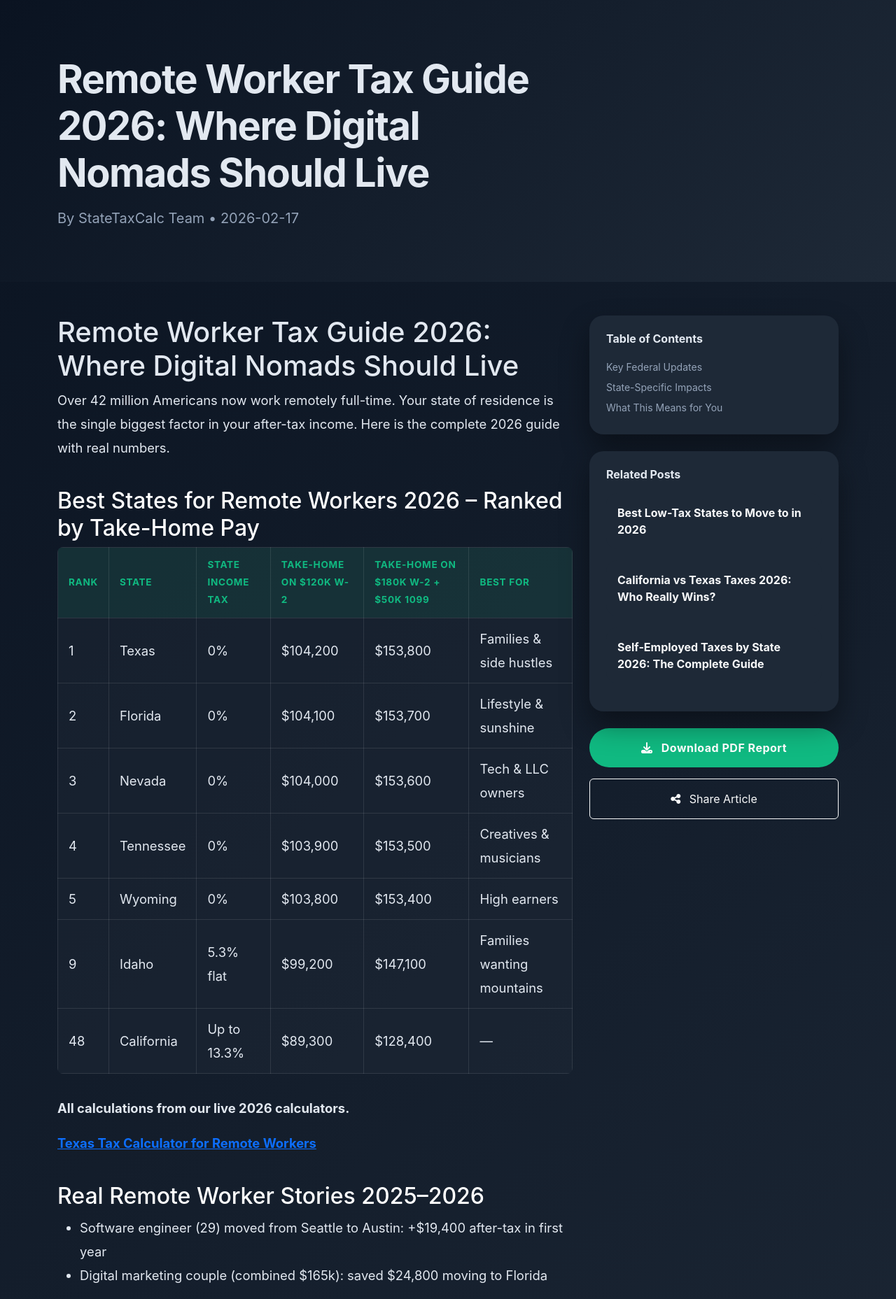
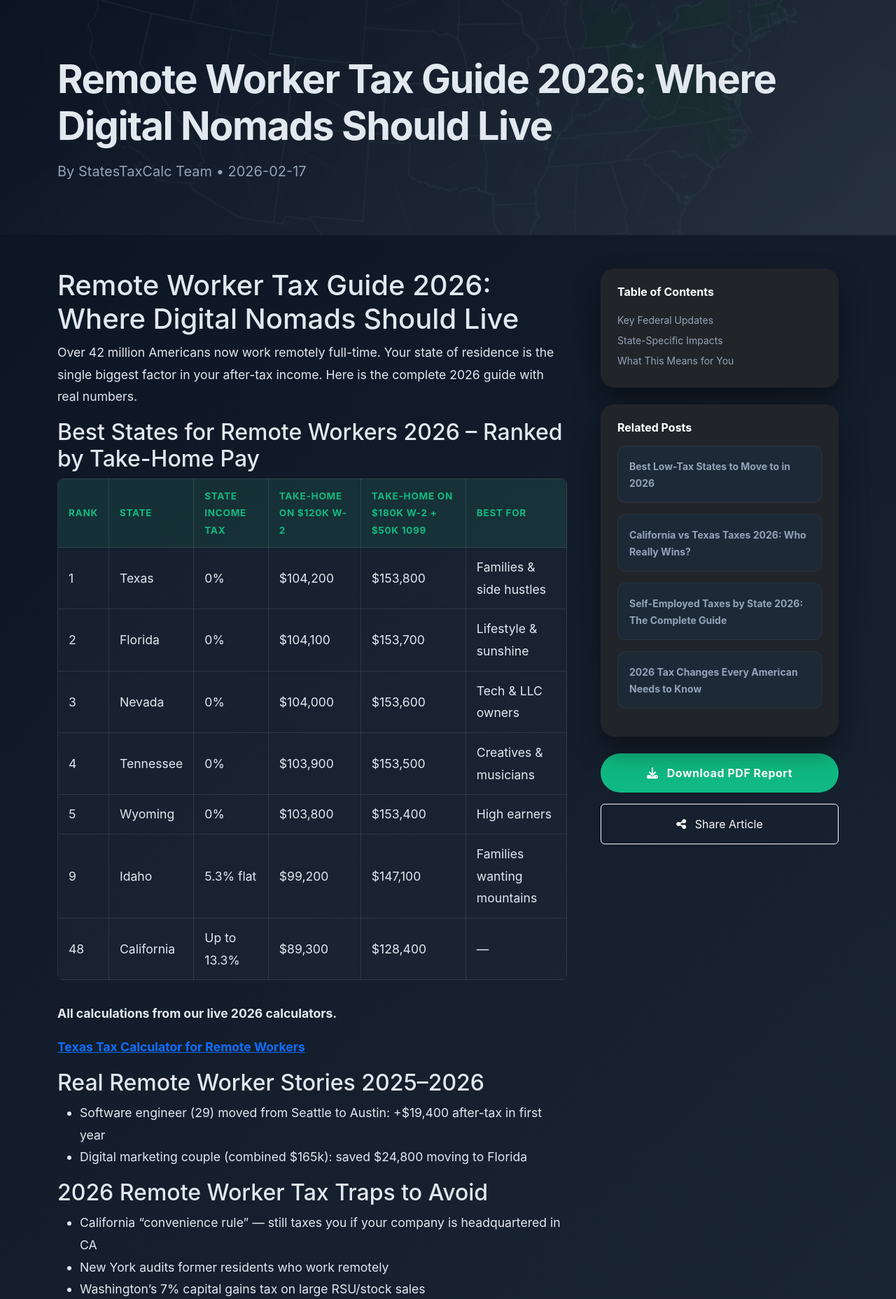
Before and after one commit to brockbriggs/statestaxcalc, a Flask app: page /blog/remote-worker-tax-guide-2026 in a window 1280 px wide. Shown: the part 67-1924 px from the top of the page at 70% size. Run offline with Flask 3, Linux system fonts and the light colour scheme.

Commit message:
update blog linking on calculators page

```diff
--- a/app.py
+++ b/app.py
@@ -54,7 +54,24 @@ def state_page(slug):
     state = next((s for s in STATES if s['slug'] == slug), None)
     if not state:
         abort(404)
-    return render_template('state_calculator.html', state=state, states=STATES)
+
+    # Filter for blogs that mention this state's name
+    related_blogs = [
+        post for post in blogs
+        if state['name'].lower() in post['title'].lower()
+        or state['name'].lower() in post['content'].lower()
+    ]
+
+    # Fallback to general guides if no state-specific match
+    if not related_blogs:
+        related_blogs = blogs[:3]
+
+    return render_template(
+        'state_calculator.html',
+        state=state,
+        states=STATES,
+        related_blogs=related_blogs[:3]
+    )
 
 @app.route('/calculate', methods=['POST'])
 def calculate():
--- a/static/css/style.css
+++ b/static/css/style.css
@@ -1,4 +1,4 @@
-/* static/css/style.css - Exact match to your 4 screenshots */
+/* static/css/style.css */
 
 :root {
     --bg: #0a1321;
@@ -15,7 +15,7 @@ body {
     min-height: 100vh;
 }
 
-/* Navbar - exact match */
+/* Navbar */
 .navbar {
     background: rgba(10, 19, 33, 0.97) !important;
     backdrop-filter: blur(12px);
@@ -60,26 +60,45 @@ body {
     color: var(--green);
 }
 
-/* Map background (subtle like your screenshots) */
+/* Map background - Local us-map.png */
 .map-bg {
     position: absolute;
     inset: 0;
-    background: url('https://i.imgur.com/2vK8zL9.png') center/cover no-repeat; /* dark US map with green states */
-    opacity: 0.12;
+    background: url("../us-map.png") center/cover no-repeat;
+    opacity: 0.15;
     pointer-events: none;
-    z-index: -1;
+    z-index: 0;
 }
 
 /* Blog & Homepage cards */
 .blog-card, .feature-card {
+    background: var(--card);
+    border: none;
+    border-radius: 20px;
     transition: all 0.4s cubic-bezier(0.4, 0, 0.2, 1);
+    height: 100%;
+    display: flex;
+    flex-direction: column;
 }
+
 .blog-card:hover, .feature-card:hover {
     transform: translateY(-16px);
     box-shadow: 0 30px 60px rgba(0,0,0,0.5);
 }
 
-/* Force visible text on dark backgrounds - site-wide fix */
+.card-icon {
+    width: 48px;
+    height: 48px;
+    background: var(--green);
+    border-radius: 12px;
+    display: flex;
+    align-items: center;
+    justify-content: center;
+    color: white;
+    font-size: 1.4rem;
+}
+
+/* Force visible text on dark backgrounds */
 .card,
 .right-panel,
 .left-panel {
@@ -94,22 +113,18 @@ small, .small {
     color: #94a3b8 !important;
 }
 
-/* Chart.js legend & labels */
+/* Chart.js adjustments */
 #taxPieChart {
     filter: brightness(1.1);
 }
 
-.chartjs-render-monitor {
-    color: #e2e8f0 !important;
-}
-
-/* Table styling for Blog Content */
+/* --- NEW: Blog Table Styling --- */
 .blog-content table {
     width: 100%;
     margin-bottom: 2rem;
     color: var(--text);
     border-collapse: collapse;
-    background: rgba(30, 41, 55, 0.5); /* Semi-transparent card color */
+    background: rgba(30, 41, 55, 0.5);
     border-radius: 8px;
     overflow: hidden;
 }
@@ -118,11 +133,11 @@ small, .small {
 .blog-content td {
     padding: 12px 15px;
     text-align: left;
-    border: 1px solid rgba(255, 255, 255, 0.1); /* Subtle grid lines */
+    border: 1px solid rgba(255, 255, 255, 0.1); /* Visible grid lines */
 }
 
 .blog-content th {
-    background-color: rgba(16, 185, 129, 0.1); /* Subtle green for headers */
+    background-color: rgba(16, 185, 129, 0.1); /* Subtle brand green */
     color: var(--green);
     font-weight: 700;
     text-transform: uppercase;
@@ -131,5 +146,25 @@ small, .small {
 }
 
 .blog-content tr:hover {
-    background-color: rgba(255, 255, 255, 0.03); /* Hover effect for rows */
+    background-color: rgba(255, 255, 255, 0.03);
 }
+
+/* --- NEW: Responsive Table Wrapper --- */
+/* If you wrap tables in a div with this class, they will scroll on mobile */
+.table-responsive {
+    overflow-x: auto;
+    -webkit-overflow-scrolling: touch;
+}
+
+/* Responsive container for markdown-generated tables */
+.table-responsive table {
+    min-width: 600px; /* Ensures tables don't get too squished */
+    width: 100%;
+}
+
+.table-responsive {
+    display: block;
+    width: 100%;
+    overflow-x: auto;
+    -webkit-overflow-scrolling: touch;
+}
--- a/templates/blog_post.html
+++ b/templates/blog_post.html
@@ -1,4 +1,3 @@
-<!-- templates/blog_post.html -->
 {% extends "base.html" %}
 
 {% block title %}{{ post.title }}{% endblock %}
@@ -7,99 +6,105 @@
 {% block head_extra %}
 <style>
     .blog-hero {
-        background: linear-gradient(135deg, #0a1321 0%, #1e2937 100%);
+        background: linear-gradient(135deg, rgba(10, 19, 33, 0.95) 0%, rgba(30, 41, 55, 0.95) 100%);
         padding: 80px 0 60px;
+        position: relative;
+        overflow: hidden;
+    }
+    .map-bg {
+        position: absolute;
+        inset: 0;
+        /* Correctly references your local background image */
+        background: url("{{ url_for('static', filename='us-map.png') }}") center/cover no-repeat;
+        opacity: 0.15;
+        z-index: 0;
     }
     .blog-content {
-        font-size: 1.15rem;
-        line-height: 1.85;
+        font-size: 1.1rem;
+        line-height: 1.8;
         color: #e2e8f0;
+        position: relative;
+        z-index: 1;
     }
-    .blog-content h2, .blog-content h3 {
-        color: white;
-        margin-top: 2.5rem;
+    /* Prevents wide tables from bleeding into the sidebar area */
+    .table-responsive {
+        display: block;
+        width: 100%;
+        overflow-x: auto;
+        -webkit-overflow-scrolling: touch;
+        margin-bottom: 2rem;
     }
     .sidebar {
         position: sticky;
         top: 100px;
-    }
-    .toc a {
-        color: #94a3b8;
-        text-decoration: none;
-    }
-    .toc a:hover {
-        color: #10b981;
+        z-index: 10;
     }
     .related-card {
         background: #1e2937;
-        border-radius: 16px;
+        border-radius: 12px;
+        border: 1px solid rgba(255,255,255,0.05);
         transition: all 0.3s ease;
     }
     .related-card:hover {
-        transform: translateY(-6px);
+        transform: translateY(-3px);
+        background: #263345;
     }
 </style>
 {% endblock %}
 
 {% block content %}
 <div class="blog-hero">
-    <div class="container">
+    <div class="map-bg"></div>
+    <div class="container position-relative">
         <div class="row">
-            <div class="col-lg-8">
+            <div class="col-lg-12">
                 <h1 class="display-4 fw-bold mb-3" style="letter-spacing: -1.5px;">{{ post.title }}</h1>
-                <p class="text-muted fs-5">
-                    By StateTaxCalc Team • {{ post.date }}
-                </p>
+                <p class="text-muted fs-5">By StatesTaxCalc Team • {{ post.date }}</p>
             </div>
         </div>
     </div>
 </div>
 
 <div class="container py-5">
-    <div class="row">
-        <!-- Main Content -->
-        <div class="col-lg-8">
+    <div class="row g-5"> <div class="col-lg-8">
             <div class="blog-content">
-                {{ content | safe }}
+                <div class="table-responsive">
+                    {{ content | safe }}
+                </div>
             </div>
 
-            <!-- Bottom CTA -->
-            <div class="mt-5 pt-5 border-top text-center">
-                <h4 class="mb-3">Ready to see your exact 2026 numbers?</h4>
-                <a href="/" class="btn btn-success btn-lg px-5 py-3">
+            <div class="mt-5 pt-5 border-top border-secondary text-center">
+                <h4 class="mb-3 text-white">Ready to see your exact 2026 numbers?</h4>
+                <a href="/" class="btn btn-success btn-lg px-5 py-3 fw-bold">
                     Try Our Free State Tax Calculators →
                 </a>
             </div>
         </div>
 
-        <!-- Sidebar -->
         <div class="col-lg-4">
             <div class="sidebar">
-                <!-- Table of Contents -->
-                <div class="card p-4 mb-4">
-                    <h6 class="fw-bold mb-3">Table of Contents</h6>
-                    <div class="toc small">
-                        <a href="#" class="d-block py-1">Key Federal Updates</a>
-                        <a href="#" class="d-block py-1">State-Specific Impacts</a>
-                        <a href="#" class="d-block py-1">What This Means for You</a>
+                <div class="card p-4 mb-4 bg-dark border-secondary">
+                    <h6 class="fw-bold mb-3 text-white">Table of Contents</h6>
+                    <div class="small">
+                        <a href="#" class="d-block py-1 text-muted text-decoration-none">Key Federal Updates</a>
+                        <a href="#" class="d-block py-1 text-muted text-decoration-none">State-Specific Impacts</a>
+                        <a href="#" class="d-block py-1 text-muted text-decoration-none">What This Means for You</a>
                     </div>
                 </div>
 
-                <!-- Related Posts -->
-                <div class="card p-4 mb-4">
-                    <h6 class="fw-bold mb-3">Related Posts</h6>
-                    {% for related in blogs[:3] if related.slug != post.slug %}
+                <div class="card p-4 mb-4 bg-dark border-secondary">
+                    <h6 class="fw-bold mb-3 text-white">Related Posts</h6>
+                    {% for related in blogs[:4] if related.slug != post.slug %}
                     <div class="related-card p-3 mb-3">
-                        <a href="/blog/{{ related.slug }}" class="text-decoration-none text-light">
-                            <strong>{{ related.title }}</strong>
+                        <a href="/blog/{{ related.slug }}" class="text-decoration-none text-light small fw-bold">
+                            {{ related.title }}
                         </a>
                     </div>
                     {% endfor %}
                 </div>
 
-                <!-- Action Buttons -->
                 <div class="d-grid gap-3">
-                    <button onclick="window.print()" class="btn btn-success py-3">
+                    <button onclick="window.print()" class="btn btn-success py-3 fw-bold">
                         <i class="fas fa-download me-2"></i> Download PDF Report
                     </button>
                     <button onclick="shareArticle()" class="btn btn-outline-light py-3">
@@ -122,7 +127,7 @@ function shareArticle() {
         });
     } else {
         navigator.clipboard.writeText(window.location.href);
-        alert("Link copied to clipboard!");
+        alert("✅ Link copied to clipboard!");
     }
 }
 </script>
```
Also changed, not shown: templates/state_calculator.html (+59 -11 lines).
